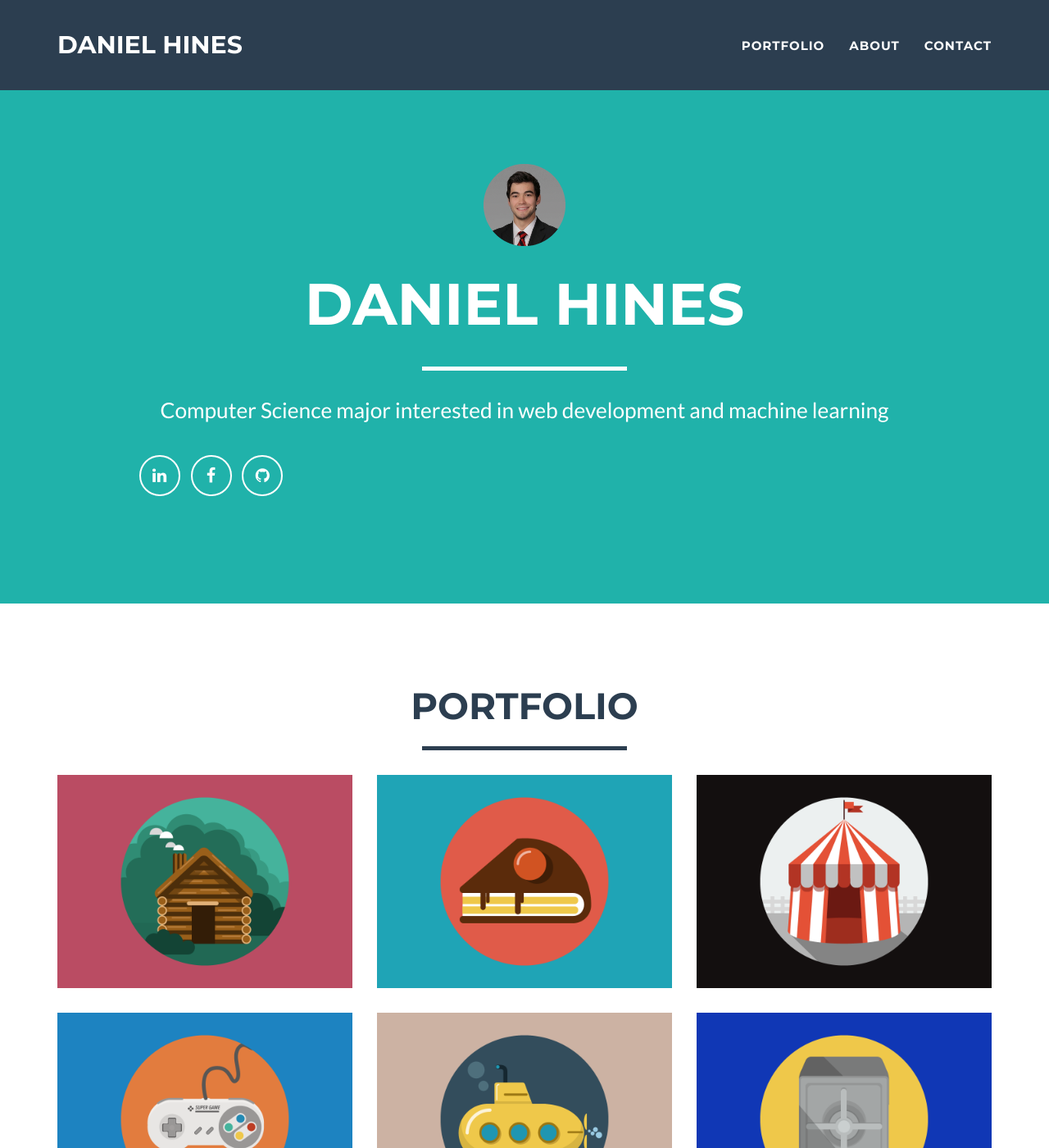
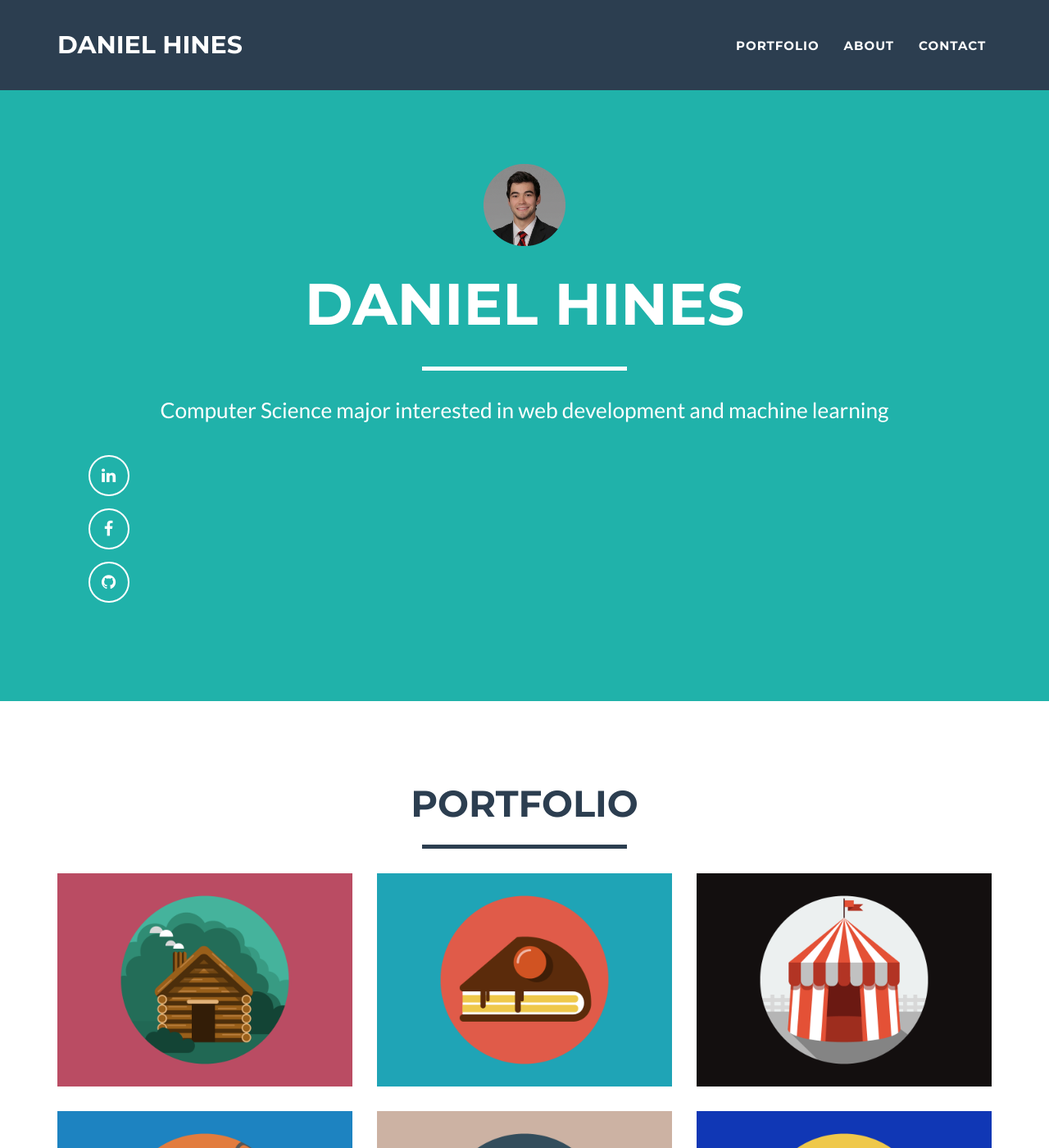
Before and after one commit to danielchines/danielchines.github.io, a Jekyll site: the page built from index.html, in a window 1280 px wide and 1400 px high. Shown: the whole window at 82% size. Built offline with Jekyll 4.4.1, drawn with Linux system fonts in a browser that asks for light colours.

Commit message:
Update main.css

```diff
--- a/_includes/css/main.css
+++ b/_includes/css/main.css
@@ -81,6 +81,11 @@ hr.star-primary:after {
 
 .list-inline {
     text-align: center;
+}
+
+ul {
+    width: 30%;
+    margin: auto;
 }
 
 header {
```
